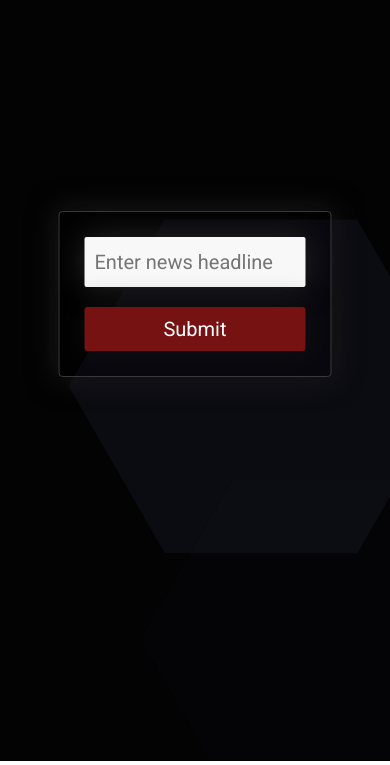
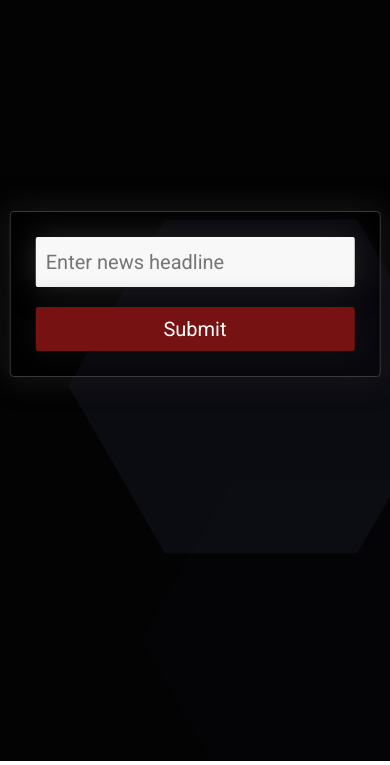
Before and after one commit to adwaithks/FakeNewsDetectorClient, a plain HTML site: page html/index.html in a window 390 px wide. Shown: the part 83-848 px from the top of the page. Drawn offline with Linux system fonts and the light colour scheme.

Commit message:
mobile responsive main

```diff
--- a/styles/index.css
+++ b/styles/index.css
@@ -126,3 +126,10 @@ main {
     background: rgb(3, 3, 3);
     height: 100%;
 }
+
+
+@media only screen and (max-width: 650px) {
+    main {
+        width: 95%;
+    }
+}
```
